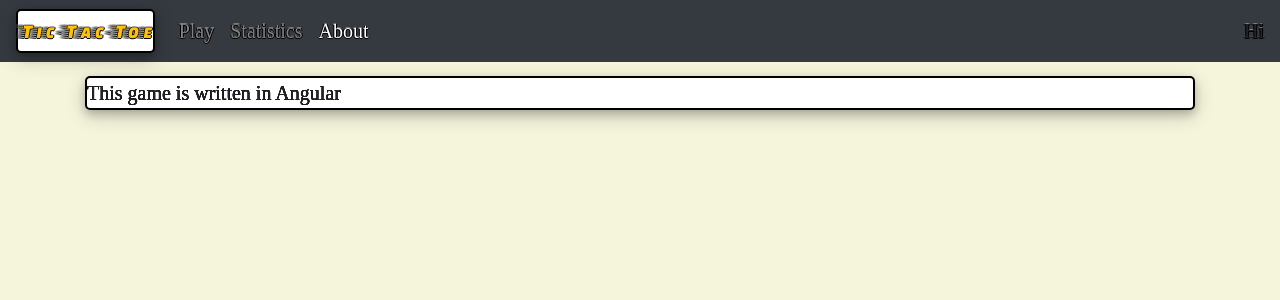
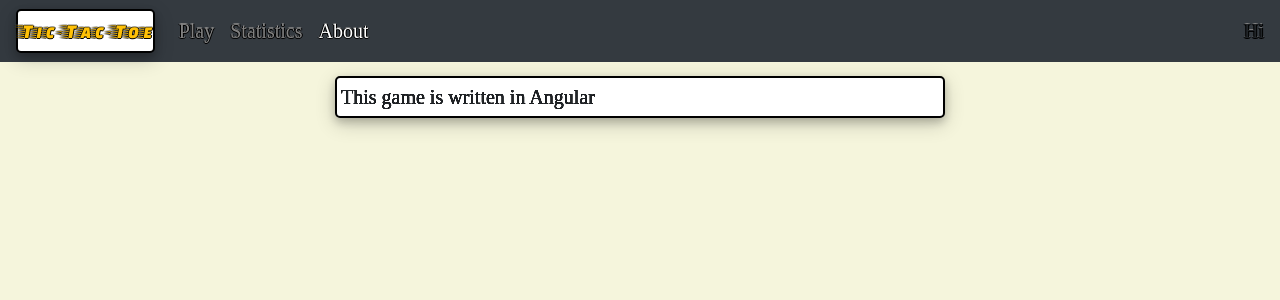
Before and after one commit to mpgray/tic-tac-toe, an Angular app: page /about in a window 1280 px wide. Shown: the top 300 px of the page. Built offline with nearby package versions, Linux system fonts and the light colour scheme; a web font is replaced by a local one.

Commit message:
Page transition animations

```diff
--- a/src/app/about/about.component.html
+++ b/src/app/about/about.component.html
@@ -1,6 +1,6 @@
 <main role="main" class="flex-shrink-0">
   <div class="container about mt-3">
-    <div>
+    <div class="py-1 px-1">
         This game is written in Angular
     </div>
   </div>
--- a/src/app/about/about.component.scss
+++ b/src/app/about/about.component.scss
@@ -1,3 +1,20 @@
+@keyframes main {
+  0%   {top: 0;}
+  100% {top: -100vh;}
+}
+
+main {
+  height: 100vh;
+  position: relative;
+  animation-name: main;
+  animation-duration: .75s;
+  animation-direction: reverse;
+}
+
+div.about {
+  max-width: 50%;
+}
+
 div.about > div {
   width: 100%;
   z-index: 1;
--- a/src/app/game/game.component.html
+++ b/src/app/game/game.component.html
@@ -14,33 +14,33 @@
         <img src="../../assets/img/o.png" class="img-fluid mt-0" *ngIf="game.getPlayer() == 2">
       </div>
       <div class="w-100"></div>
-      <div class="col game-square" [ngClass]="{'animate-square': game.free(0), 'ai-animation': aiAnimate(0)}" (click)="move(0)">
+      <div class="col game-square" [ngClass]="{'animate-square': game.free(0), 'ai-animation': aiAnimate(0), 'square-end': game.getLost() || game.getTie() }" (click)="move(0)">
           <img src="{{squareImg(0)}}" class="img-fluid">
       </div>
-      <div class="col game-square" [ngClass]="{'animate-square': game.free(1), 'ai-animation': aiAnimate(1)}" (click)="move(1)">
+      <div class="col game-square" [ngClass]="{'animate-square': game.free(1), 'ai-animation': aiAnimate(1), 'square-end': game.getLost() || game.getTie() }" (click)="move(1)">
           <img src="{{squareImg(1)}}" class="img-fluid">
       </div>
-      <div class="col game-square" [ngClass]="{'animate-square': game.free(2), 'ai-animation': aiAnimate(2)}" (click)="move(2)">
+      <div class="col game-square" [ngClass]="{'animate-square': game.free(2), 'ai-animation': aiAnimate(2), 'square-end': game.getLost() || game.getTie() }" (click)="move(2)">
         <img src="{{squareImg(2)}}" class="img-fluid">
       </div>
       <div class="w-100"></div>
-      <div class="col game-square" [ngClass]="{'animate-square': game.free(3), 'ai-animation': aiAnimate(3)}" (click)="move(3)">
+      <div class="col game-square" [ngClass]="{'animate-square': game.free(3), 'ai-animation': aiAnimate(3), 'square-end': game.getLost() || game.getTie() }" (click)="move(3)">
         <img src="{{squareImg(3)}}" class="img-fluid">
       </div>
-      <div class="col game-square" [ngClass]="{'animate-square': game.free(4), 'ai-animation': aiAnimate(4)}" (click)="move(4)">
+      <div class="col game-square" [ngClass]="{'animate-square': game.free(4), 'ai-animation': aiAnimate(4), 'square-end': game.getLost() || game.getTie() }" (click)="move(4)">
         <img src="{{squareImg(4)}}" class="img-fluid">
       </div>
-      <div class="col game-square" [ngClass]="{'animate-square': game.free(5), 'ai-animation': aiAnimate(5)}" (click)="move(5)">
+      <div class="col game-square" [ngClass]="{'animate-square': game.free(5), 'ai-animation': aiAnimate(5), 'square-end': game.getLost() || game.getTie() }" (click)="move(5)">
         <img src="{{squareImg(5)}}" class="img-fluid">
       </div>
       <div class="w-100"></div>
-      <div class="col game-square" [ngClass]="{'animate-square': game.free(6), 'ai-animation': aiAnimate(6)}" (click)="move(6)">
+      <div class="col game-square" [ngClass]="{'animate-square': game.free(6), 'ai-animation': aiAnimate(6), 'square-end': game.getLost() || game.getTie() }" (click)="move(6)">
         <img src="{{squareImg(6)}}" class="img-fluid">
       </div>
-      <div class="col game-square" [ngClass]="{'animate-square': game.free(7), 'ai-animation': aiAnimate(7)}" (click)="move(7)">
+      <div class="col game-square" [ngClass]="{'animate-square': game.free(7), 'ai-animation': aiAnimate(7), 'square-end': game.getLost() || game.getTie() }" (click)="move(7)">
         <img src="{{squareImg(7)}}" class="img-fluid">
       </div>
-      <div class="col game-square" [ngClass]="{'animate-square': game.free(8), 'ai-animation': aiAnimate(8)}" (click)="move(8)">
+      <div class="col game-square" [ngClass]="{'animate-square': game.free(8), 'ai-animation': aiAnimate(8), 'square-end': game.getLost() || game.getTie() }" (click)="move(8)">
         <img src="{{squareImg(8)}}" class="img-fluid">
       </div>
       <div class="w-100"></div>
--- a/src/app/game/game.component.scss
+++ b/src/app/game/game.component.scss
@@ -6,6 +6,12 @@
 @keyframes aiImage {
   0% {visibility: visible;}
   100% {visibility: visible;}
+}
+
+@keyframes main {
+  0%   {top: 0;}
+  50%  {top: -75vh;}
+  100% {top: -100vh;}
 }
 
 @keyframes tied {
@@ -20,6 +26,12 @@
   25%  {background-color: #d9534f; color: whitesmoke; top:120px;}
   75%  {background-color: #d9534f; color: whitesmoke; top:120px;}
   100% {background-color:white; color: #f0ad4e; top:0px;}
+}
+
+@keyframes end {
+  0%   {transform: scale(1, 1); transform: rotate(0deg);}
+  75%  {transform: scale(1.5, 1.5); transform: rotate(180deg);}
+  100% {transform: scale(1, 1); transform: rotate(360deg);}
 }
 
 @keyframes buttons {
@@ -53,6 +65,10 @@ div.game-board {
 
 main {
   height: 100vh;
+  position: relative;
+  animation-name: main;
+  animation-duration: .75s;
+  animation-direction: reverse;
 }
 
 div.game-alerts {
@@ -112,6 +128,10 @@ div.animate-square{
   transition: background-color 1s;
 }
 
+div.square-end {
+  animation: 1s ease-out 1s 1 end;
+}
+
 div.animate-square:hover {
   background-color: turquoise;
 }
--- a/src/app/stats/stats.component.scss
+++ b/src/app/stats/stats.component.scss
@@ -0,0 +1,12 @@
+@keyframes main {
+  0%   {top: 0;}
+  100% {top: -100vh;}
+}
+
+main {
+  height: 100vh;
+  position: relative;
+  animation-name: main;
+  animation-duration: .75s;
+  animation-direction: reverse;
+}
```
